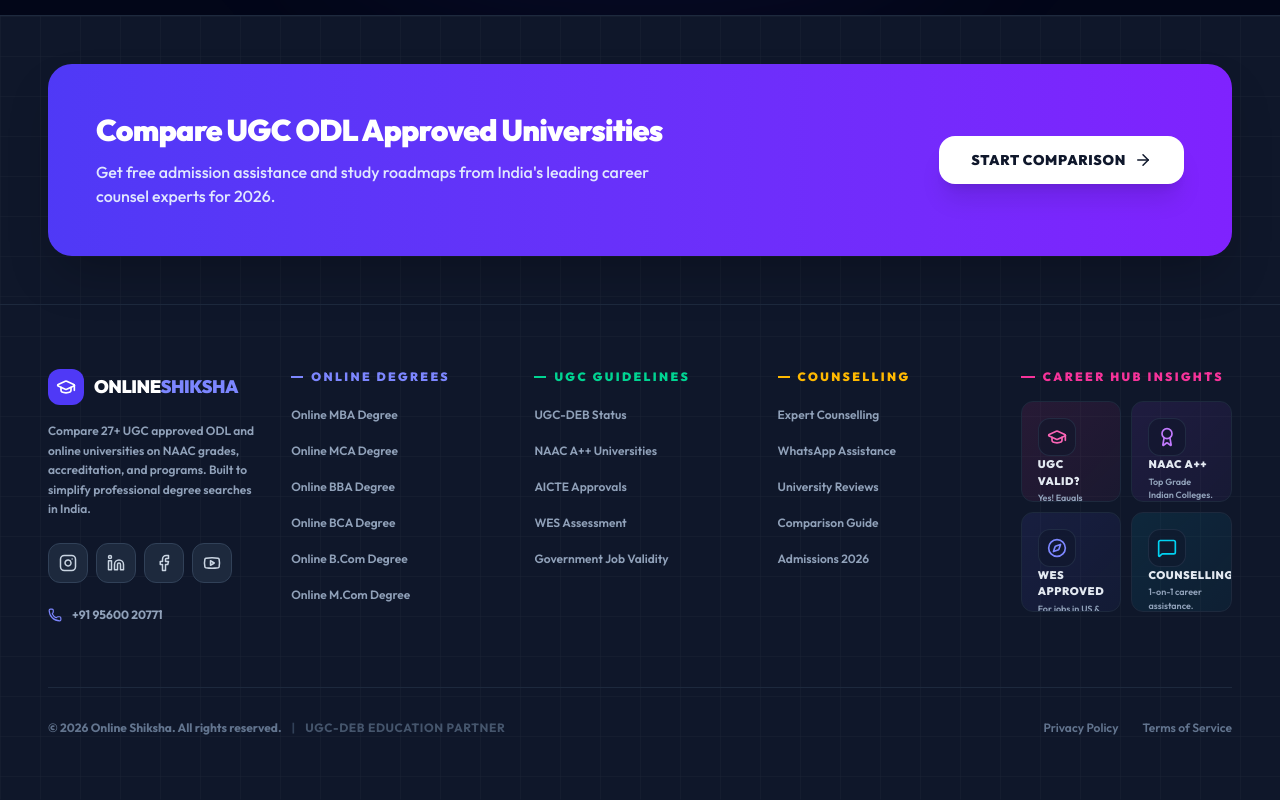
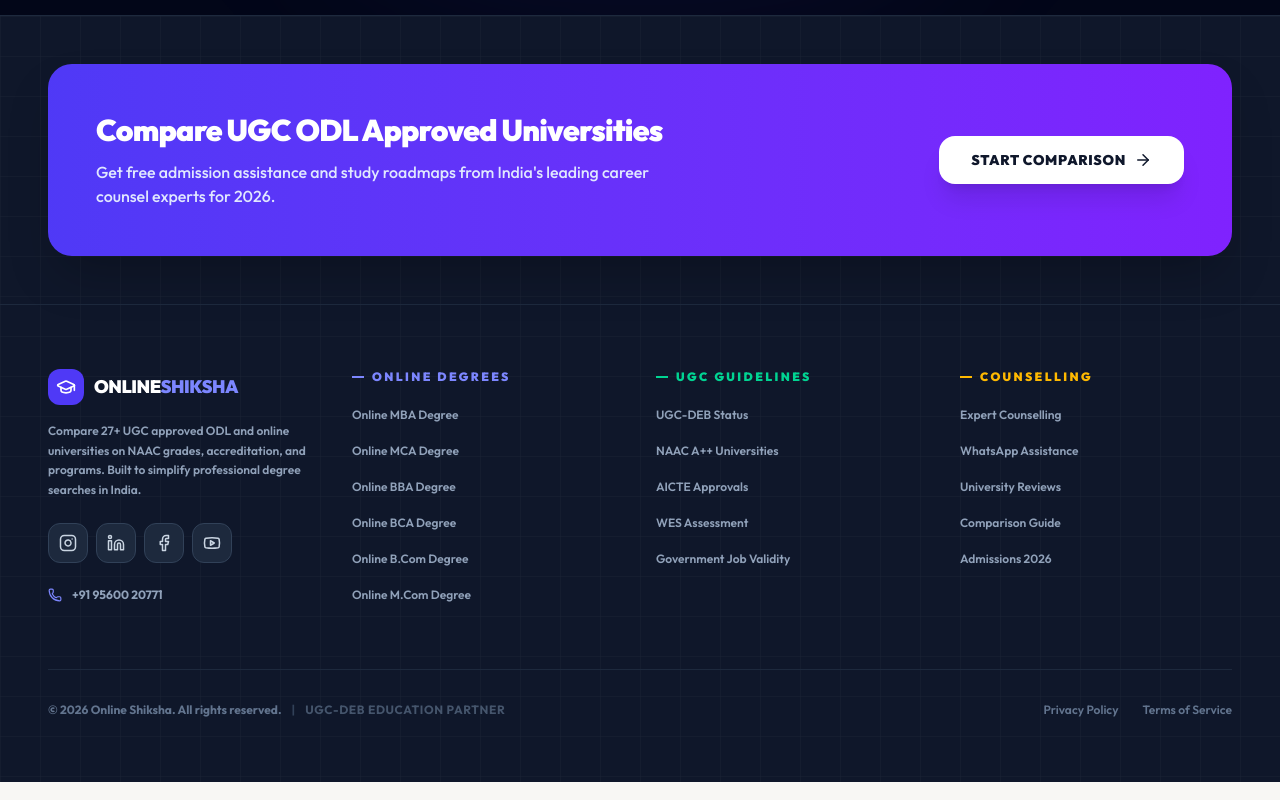
Before and after one commit to mohitjaincounsellingmba/onlinedegrees, a Next.js app: page / in a window 1280 px wide. Shown: the part 8338-9138 px from the top of the page. Built offline with nearby package versions, Linux system fonts and the light colour scheme; no server answers.

Commit message:
chore: remove Career Hub Insights

```diff
--- a/app/layout.tsx
+++ b/app/layout.tsx
@@ -2,7 +2,6 @@
 import "./globals.css";
 import { Header } from "@/components/Header";
 import { Footer } from "@/components/Footer";
-import { InstagramGallery } from "@/components/InstagramGallery";
 import { JsonLd } from "@/components/JsonLd";
 import Script from "next/script";
 import { InquiryPopup } from "@/components/InquiryPopup";
@@ -108,7 +107,7 @@
         <main className="flex-grow">
           {children}
         </main>
-        <Footer instagramGallery={<InstagramGallery />} />
+        <Footer />
 
         {/* Combined Google Analytics and Ads Tag */}
         <Script
--- a/components/Footer.tsx
+++ b/components/Footer.tsx
@@ -4,7 +4,7 @@
 import { usePathname, useRouter } from 'next/navigation';
 import { Instagram, Linkedin, Facebook, Youtube, Phone, Mail, ArrowRight, GraduationCap } from 'lucide-react';
 
-export function Footer({ instagramGallery }: { instagramGallery?: React.ReactNode }) {
+export function Footer() {
   const currentYear = new Date().getFullYear();
   const pathname = usePathname();
   const router = useRouter();
@@ -85,7 +85,7 @@
       </div>
 
       <div className="mx-auto max-w-7xl px-6 py-16 sm:px-12 relative z-10">
-        <div className="grid grid-cols-1 md:grid-cols-2 lg:grid-cols-5 gap-12 lg:gap-8">
+        <div className="grid grid-cols-1 md:grid-cols-2 lg:grid-cols-4 gap-12 lg:gap-8">
           {/* Brand */}
           <div className="space-y-6">
             <div className="space-y-4">
@@ -180,13 +180,6 @@
               ))}
             </ul>
           </div>
-
-          {/* Column 5: Instagram Gallery */}
-          {instagramGallery && (
-            <div className="lg:col-span-1 md:col-span-2 lg:col-span-1">
-              {instagramGallery}
-            </div>
-          )}
         </div>
 
         {/* BOTTOM BAR */}
--- a/components/InstagramGallery.tsx
+++ /dev/null
@@ -1,60 +0,0 @@
-"use client";
-
-import { GraduationCap, Award, Compass, MessageSquare } from 'lucide-react';
-
-export function InstagramGallery() {
-  const tiles = [
-    {
-      icon: <GraduationCap size={20} className="text-pink-400" />,
-      title: "UGC Valid?",
-      desc: "Yes! Equals regular degrees.",
-      color: "from-pink-500/10 to-pink-500/5 hover:border-pink-500/30"
-    },
-    {
-      icon: <Award size={20} className="text-purple-400" />,
-      title: "NAAC A++",
-      desc: "Top Grade Indian Colleges.",
-      color: "from-purple-500/10 to-purple-500/5 hover:border-purple-500/30"
-    },
-    {
-      icon: <Compass size={20} className="text-indigo-400" />,
-      title: "WES Approved",
-      desc: "For jobs in US & Canada.",
-      color: "from-indigo-500/10 to-indigo-500/5 hover:border-indigo-500/30"
-    },
-    {
-      icon: <MessageSquare size={20} className="text-cyan-400" />,
-      title: "Counselling",
-      desc: "1-on-1 career assistance.",
-      color: "from-cyan-500/10 to-cyan-500/5 hover:border-cyan-500/30"
-    }
-  ];
-
-  return (
-    <div className="space-y-4">
-      <h3 className="text-xs font-black uppercase tracking-[0.2em] text-pink-500 flex items-center gap-2">
-        <span className="w-3.5 h-[2px] bg-pink-500"></span> Career Hub Insights
-      </h3>
-      <div className="grid grid-cols-2 gap-2.5">
-        {tiles.map((tile, idx) => (
-          <button
-            key={idx}
-            onClick={() => {
-              const el = document.getElementById('comparison-engine');
-              if (el) el.scrollIntoView({ behavior: 'smooth' });
-            }}
-            className={`group relative aspect-square overflow-hidden rounded-xl border border-slate-800 bg-gradient-to-br ${tile.color} p-4 flex flex-col justify-between text-left transition-all duration-300 hover:scale-102 hover:-translate-y-0.5 cursor-pointer`}
-          >
-            <div className="bg-slate-900/60 p-2 rounded-xl w-fit border border-slate-700/50">
-              {tile.icon}
-            </div>
-            <div>
-              <span className="block text-[11px] font-black uppercase text-slate-200 tracking-wider mb-0.5">{tile.title}</span>
-              <span className="block text-[9px] font-semibold text-slate-400 leading-normal">{tile.desc}</span>
-            </div>
-          </button>
-        ))}
-      </div>
-    </div>
-  );
-}
```
Also changed, not shown: emi-source.html (added).
